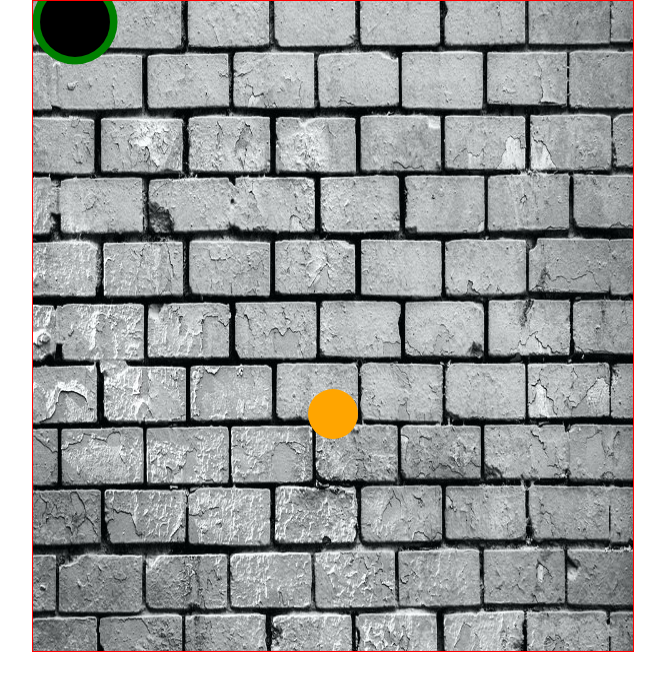
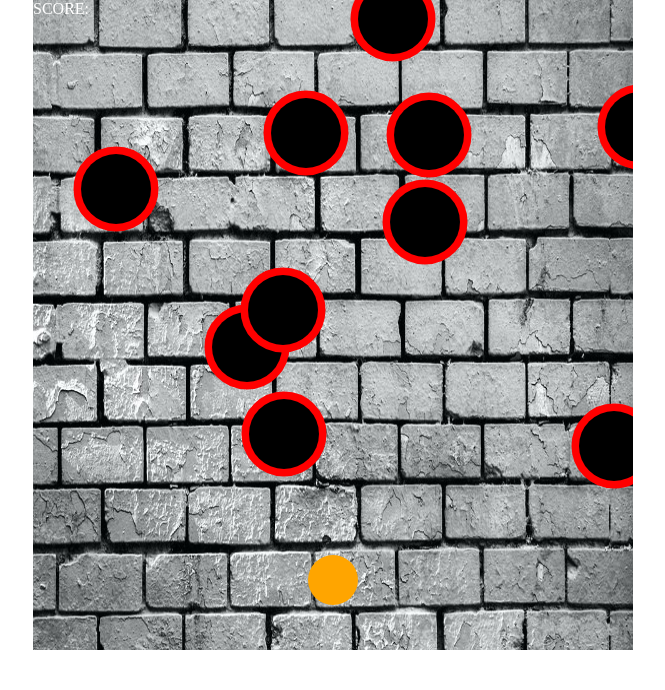
Before and after one commit to PatriciaDelgado/iron-ball-hack, a plain HTML site: page index.html in a window 1280 px wide. Both pictures are taken after a click on the element "Start Game". Shown: the whole page, without its empty margins (307-972 px from the left). Drawn offline with Linux system fonts and the light colour scheme.

Commit message:
added random holes

```diff
--- a/css/style.css
+++ b/css/style.css
@@ -14,12 +14,10 @@ div{
   text-align: center;
 }
 #canvas {
-  border:1px solid red;
 }
 .MainGame__start{
   width: 600px;
   height: 650px;
-  border: 1px solid red;
   background-color: darkslategrey;
 }
 .MainGame__start-title{
@@ -64,3 +62,6 @@ div{
 .show{
   display: block;
 }
+.Score{
+  position: absolute;
+}
--- a/index.html
+++ b/index.html
@@ -14,6 +14,7 @@
         <div class="MainGame__start-button" id="startButton" onclick="startGame()">Start Game</div>
     </div>
     <div class="MainGame__game hide" id="myGameBg">
+      <div class="Score" id="ScoreText">SCORE: </div>
         <canvas id="canvas"></canvas>
         <div class="GameOver" id="GameOver">
           Oops, has perdido!
--- a/js/ball.js
+++ b/js/ball.js
@@ -5,6 +5,7 @@ function Ball(ctx){
   this.posY = 580;
   this.isMovingRight = false;
   this.isMovingLeft = false;
+  this.startMoveTop = false;
   this.velocityY = 1;
   this.color = 'orange';
   this.area = (this.radio * this.radio * Math.PI);
@@ -18,6 +19,9 @@ Ball.prototype.move = function() {
       case 39:
         this.isMovingRight = true;
         break;
+      case 38:
+      this.startMoveTop = true;
+        break;
     }
   }.bind(this)
   document.onkeyup = function(e) {
@@ -26,9 +30,11 @@ Ball.prototype.move = function() {
   }.bind(this)
 
   if(this.isMovingRight === true && this.posX + this.radio <= canvas.width)this.posX += 5;
-  if(this.isMovingLeft === true && this.posX > 0)this.posX -= 5;
+  if(this.isMovingLeft === true && this.posX - this.radio > 0)this.posX -= 5;
+  if(this.startMoveTop === true)this.posY -= this.velocityY;
   //function startGame() {}
-  this.posY -= this.velocityY;
+
+  //gameover function
   if(this.posY <= (0 + this.radio)){
     var element = document.getElementById('GameOver');
     element.classList.add("GameOver__active");
--- a/js/game.js
+++ b/js/game.js
@@ -1,158 +1,32 @@
+
 function Game(){
   this.canvas = document.getElementById('canvas');
   this.ctx = this.canvas.getContext('2d');
   canvas.width = 600;
   canvas.height = 650;
   this.background = new Background(this.ctx);
-  this.hole = new Hole(this.ctx);
+  //this.hole = new Hole(this.ctx, this.x, this.y);
   this.ball = new Ball(this.ctx);
-}
-var myHoles = [];
-   for (i = 0; i < 10; i++) {
-    myHoles.push(new Hole(this.ctx, this.x, this.y));
+
+  /* generador de agujeros random */
+  this.myHoles = [];
+  for (i = 0; i < 10; i++) {
+    this.myHoles.push(new Hole(this.ctx, this.x, this.y));
   }
-  console.log(myHoles);
+  console.log(this.myHoles)
 
-Game.prototype.update = function() {
-  this.background.draw()
-  this.hole.draw();
-  this.ball.move();
-  this.ball.draw();
-  this.hole.collision(this.ball);
 }
 
 
-/*
-var myObstacles = [];
+Game.prototype.update = function() {
+  this.background.draw();
+  //this.hole.draw();
+  this.myHoles.forEach(function(obstacle) {
+    obstacle.draw();
+    obstacle.collision(this.ball);
+  }.bind(this));
+  this.ball.draw();
+  this.ball.move();
 
-function startGame() {
-    myGameArea.start();
-    player = new component(30, 30, "red", 0, 110);
+  //this.hole.collision(this.ball);
 }
-
-var myGameArea = {
-    canvas : document.createElement("canvas"),
-    start : function() {
-        this.canvas.width = 480;
-        this.canvas.height = 270;
-        this.context = this.canvas.getContext("2d");
-        document.body.insertBefore(this.canvas, document.body.childNodes[0]);
-      this.interval = setInterval(updateGameArea, 20);
-    },
-    frames: 0,
-    clear : function() {
-          this.context.clearRect(0, 0, this.canvas.width, this.canvas.height);
-      },
-  score: function() {
-    points = (Math.floor(this.frames/5))
-    this.context.font = '18px serif';
-    this.context.fillStyle = 'black';
-    this.context.fillText('Score: '+points, 350, 50);
-  },
-  stop : function() {
-        clearInterval(this.interval);
-    }
-}
-
-function component(width, height, color, x, y) {
-    this.width = width;
-    this.height = height;
-    this.x = x;
-    this.y = y;
-    this.speedX = 0;
-    this.speedY = 0;
-    this.update = function(){
-        ctx = myGameArea.context;
-        ctx.fillStyle = color;
-        ctx.fillRect(this.x, this.y, this.width, this.height);
-    }
-    this.newPos = function() {
-        this.x += this.speedX;
-        this.y += this.speedY;
-    }
-    this.left   = function() { return this.x                 }
-    this.right  = function() { return (this.x + this.width)  }
-    this.top    = function() { return this.y                 }
-    this.bottom = function() { return this.y + (this.height) }
-
-
-  this.crashWith = function(obstacle) {
-      return !((this.bottom() < obstacle.top())    ||
-               (this.top()    > obstacle.bottom()) ||
-               (this.right()  < obstacle.left())   ||
-               (this.left()   > obstacle.right()))
-    }
-}
-
-function updateGameArea() {
-    for (i = 0; i < myObstacles.length; i += 1) {
-        if (player.crashWith(myObstacles[i])) {
-            myGameArea.stop();
-            return;
-        }
-    }
-    myGameArea.clear();
-    myGameArea.frames +=1;
-    if (myGameArea.frames % 100 === 0) {
-        x = myGameArea.canvas.width;
-        minHeight = 20;
-        maxHeight = 200;
-        height = Math.floor(Math.random()*(maxHeight-minHeight+1)+minHeight);
-        minGap = 50;
-        maxGap = 200;
-        gap = Math.floor(Math.random()*(maxGap-minGap+1)+minGap);
-        myObstacles.push(new component(10, height, "green", x, 0));
-        myObstacles.push(new component(10, x - height - gap, "green", x, height + gap));
-    }
-    for (i = 0; i < myObstacles.length; i += 1) {
-        myObstacles[i].x += -1;
-        myObstacles[i].update();
-    }
-    player.newPos();
-    player.update();
-    myGameArea.score();
-}
-
-function moveUp() {
-    player.speedY -= 1;
-}
-
-function moveDown() {
-    player.speedY += 1;
-}
-
-function moveLeft() {
-    player.speedX -= 1;
-}
-
-function moveRight() {
-    player.speedX += 1;
-}
-
-document.onkeydown = function(e) {
-  switch (e.keyCode) {
-    case 38:
-      moveUp();
-      break;
-    case 40:
-      moveDown();
-      break;
-    case 37:
-      moveLeft();
-      break;
-    case 39:
-      moveRight();
-      break;
-  }
-}
-
-document.onkeyup = function(e) {
-  stopMove();
-}
-
-function stopMove() {
-    player.speedX = 0;
-    player.speedY = 0;
-}
-
-startGame(); */
--- a/js/hole.js
+++ b/js/hole.js
@@ -1,14 +1,14 @@
-
-function Hole(ctx, x, y){
+function Hole(ctx, x, y, good, bad){
   this.ctx = ctx;
   this.radio = 35;
-  this.x = Math.floor(Math.random() * (this.radio * 2));
-  this.y = Math.floor(Math.random() * (this.radio * 2))
+  this.x = (Math.floor(Math.random() * (600)) + this.radio);
+  this.y = Math.floor(Math.random() * (450))
   //this.y = this.radio*2;
   this.color = 'black';
-  this.good = true;
-  this.bad = false;
+  this.good = false;
+  this.bad = true;
   this.area = (this.radio * this.radio * Math.PI);
+  console.log(this.x);
 }
 Hole.prototype.draw = function() {
   this.ctx.beginPath();
@@ -33,16 +33,24 @@ Hole.prototype.draw = function() {
 
 Hole.prototype.collision = function(ball) {
   if(this.bad == true &&
-    ball.posX  <= this.x + this.radio &&
-    ball.posY <= this.y + this.radio || ball.posX  <= this.x - this.radio &&
+    ball.posX <= this.x + this.radio &&
+    ball.posX >= this.x - this.radio &&
+    ball.posY >= this.y - this.radio &&
     ball.posY <= this.y + this.radio ){
     ball.color = 'red';
     ball.posY = this.y;
     ball.posX = this.x;
+
+
+    var element = document.getElementById('GameOver');
+    element.classList.add("GameOver__active");
     console.log( 'PERDISTE 1 PUNTO');
+    //document.getElementById('ScoreText').innerHTML = '1';
+
   } else if (this.good == true &&
-    ball.posX  <= this.x + this.radio &&
-    ball.posY <= this.y + this.radio || ball.posX  <= this.x - this.radio &&
+    ball.posX <= this.x + this.radio &&
+    ball.posX >= this.x - this.radio &&
+    ball.posY >= this.y - this.radio &&
     ball.posY <= this.y + this.radio){
       ball.color = 'green';
       ball.posY = this.y;
```
